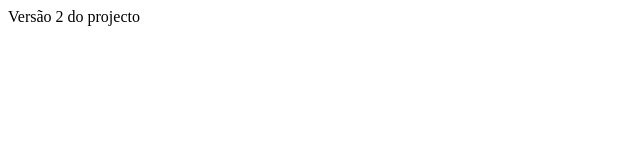
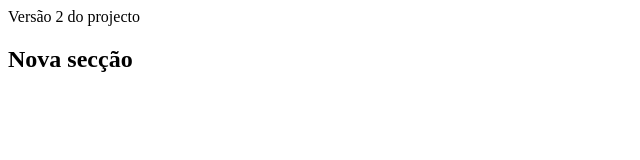
Before and after one commit to FaustinoMiguel/Projetos, a plain HTML site: page index.html in a window 1280 px wide. Shown: the whole page, without its empty margins (0-640 px from the left). Drawn offline with Linux system fonts and the light colour scheme.

```diff
--- a/index.html
+++ b/index.html
@@ -1 +1,2 @@
 <p>Versão 2 do projecto</p>
+<h2>Nova secção</h2>
```
